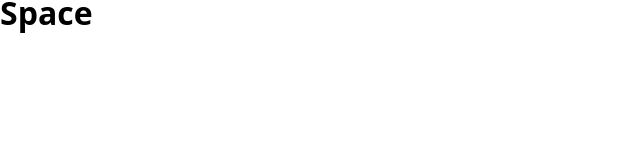
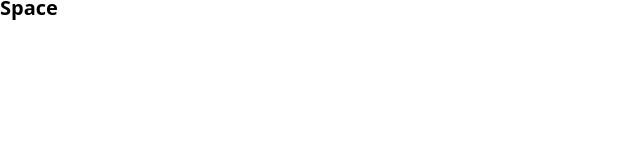
Before and after one commit to mehrnaz98/space-project, a website: page index.html in a window 1280 px wide. Shown: the whole page, without its empty margins (0-640 px from the left). Drawn offline with nearby package versions, Linux system fonts and the light colour scheme; files that its build step writes are made by us from their sources.

Commit message:
base.scss updated

```diff
--- a/sass/_base.scss
+++ b/sass/_base.scss
@@ -24,6 +24,7 @@
 
 html {
   box-sizing: border-box;
+  font-size: 62.5%; //1rem=10px 10px/16=62.5
 }
 
 body {
```
Also changed, not shown: starter/css/style.css.
